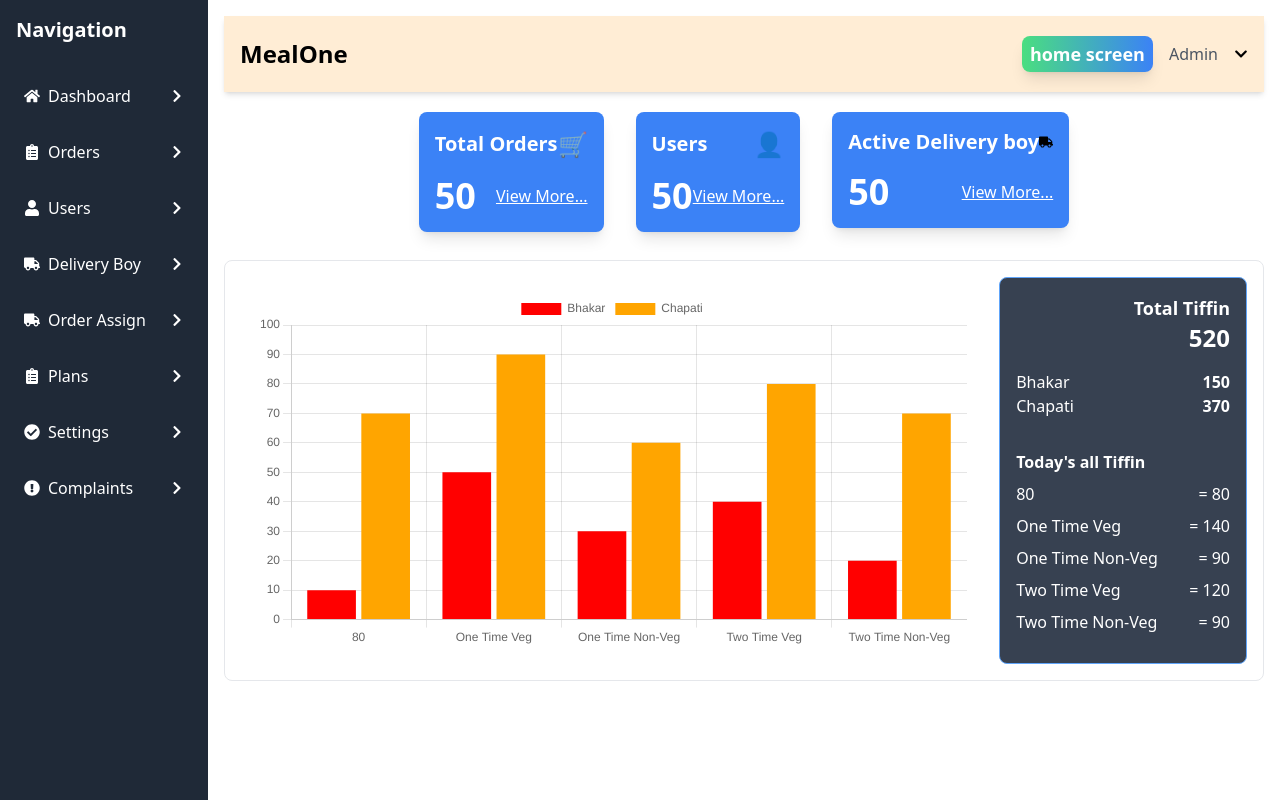
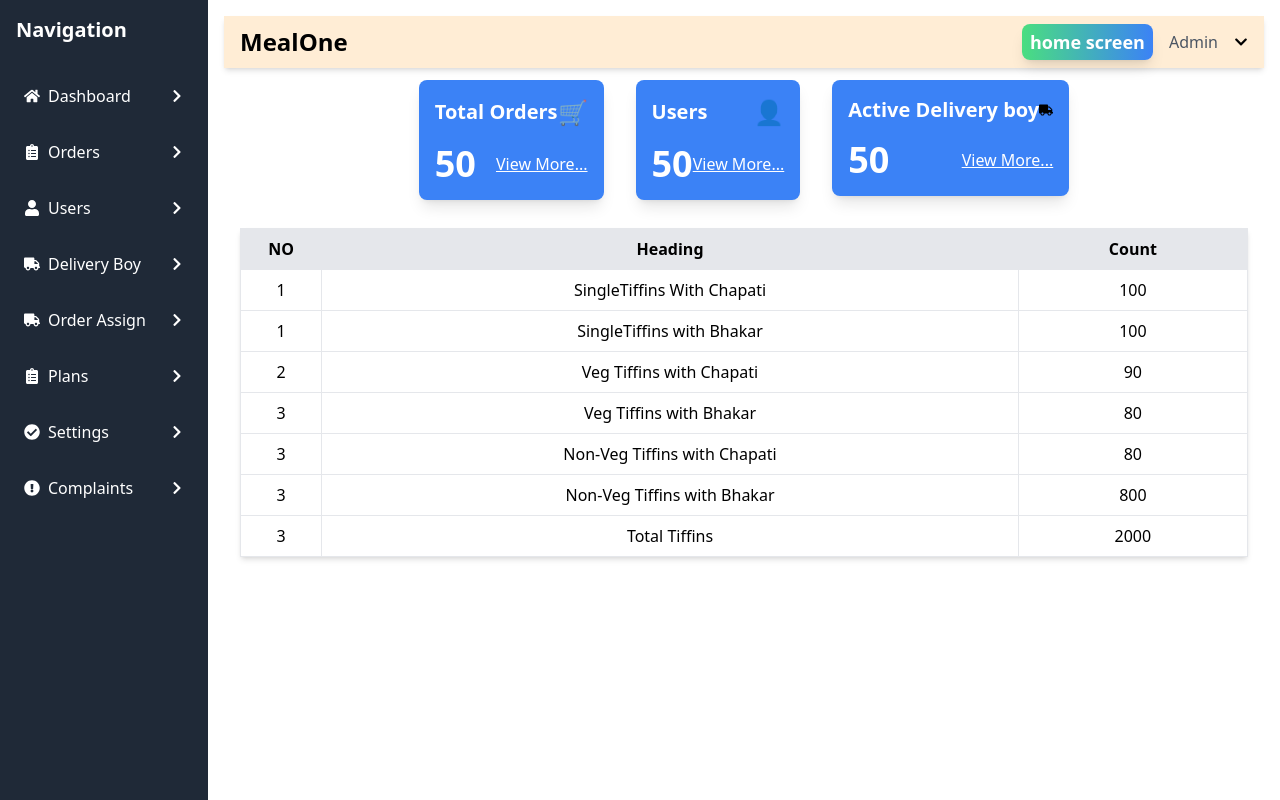
Before and after one commit to manoj509/mealone, a React (Create React App) app: page /admin in a window 1280 px wide. Built offline with nearby package versions, Linux system fonts and the light colour scheme; no server answers.

Commit message:
intial commit'

```diff
--- a/src/admin/components/AdminNavbar.jsx
+++ b/src/admin/components/AdminNavbar.jsx
@@ -5,7 +5,7 @@
 
 const AdminNavbar = () => {
   return (
-    <div className="flex justify-between items-center bg-gray-100 px-4 py-2 shadow-md bg-orange-100 sticky top-0 z-50 py-5">
+    <div className="flex justify-between items-center bg-gray-100 px-4 shadow-md bg-orange-100 sticky top-0 z-50 py-2">
       <h1 className="text-2xl font-bold">MealOne</h1>
       <div className="flex items-center space-x-4">
       <Link to={"/"}
--- a/src/admin/components/ChartBox.jsx
+++ b/src/admin/components/ChartBox.jsx
@@ -1,118 +1,162 @@
+
+
 import React from "react";
-import {
-  Chart as ChartJS,
-  CategoryScale,
-  LinearScale,
-  BarElement,
-  Title,
-  Tooltip,
-  Legend,
-} from "chart.js";
-import { Bar } from "react-chartjs-2";
-
-// Register Chart.js components
-ChartJS.register(CategoryScale, LinearScale, BarElement, Title, Tooltip, Legend);
 
 const Dashboard = () => {
-  const data = {
-    labels: ["80", "One Time Veg", "One Time Non-Veg", "Two Time Veg", "Two Time Non-Veg"],
-    datasets: [
-      {
-        label: "Bhakar",
-        data: [10, 50, 30, 40, 20],
-        backgroundColor: "red",
-      },
-      {
-        label: "Chapati",
-        data: [70, 90, 60, 80, 70],
-        backgroundColor: "orange",
-      },
-    ],
-  };
-
-  const options = {
-    responsive: true,
-    plugins: {
-      legend: {
-        position: "top",
-      },
-    },
-    scales: {
-      y: {
-        beginAtZero: true,
-        max: 100,
-      },
-    },
-  };
+  const data = [
+    { id: 1, heading: "SingleTiffins With Chapati", count: "100" },
+    { id: 1, heading: "SingleTiffins with Bhakar ", count: "100" },
+    { id: 2, heading: "Veg Tiffins with Chapati", count: "90" },
+    { id: 3, heading: "Veg Tiffins with Bhakar", count: "80" },
+    { id: 3, heading: "Non-Veg  Tiffins with Chapati", count: "80" },
+    { id: 3, heading: "Non-Veg Tiffins with Bhakar", count: "800" },
+    { id: 3, heading: "Total Tiffins", count: "2000" },
+  ];
 
   return (
-    <div className="flex flex-col items-center py-2">
-      {/* Main Container */}
-      <div className="flex w-full max-w-7xl border p-4 rounded-lg">
-        {/* Bar Chart Section */}
-        <div className="w-3/4 p-4">
-          <Bar data={data} options={options} />
-        </div>
-
-        {/* Statistics Section */}
-        <div className="w-1/4 ml-4 bg-gray-700 text-white border border-blue-400 p-4 rounded-lg">
-          <div className="text-right">
-            <p className="font-bold text-lg">Total Tiffin</p>
-            <p className="text-2xl font-extrabold">520</p>
-          </div>
-
-          <div className="mt-4">
-            <div className="flex justify-between">
-              <p>Bhakar</p>
-              <p className="font-bold">150</p>
-            </div>
-            <div className="flex justify-between">
-              <p>Chapati</p>
-              <p className="font-bold">370</p>
-            </div>
-          </div>
-
-          <div className="mt-8">
-            <p className="font-bold">Today's all Tiffin</p>
-            <div className="mt-2 space-y-2">
-              <div className="flex justify-between">
-                <p>80</p>
-                <p>= 80</p>
-              </div>
-              <div className="flex justify-between">
-                <p>One Time Veg</p>
-                <p>= 140</p>
-              </div>
-              <div className="flex justify-between">
-                <p>One Time Non-Veg</p>
-                <p>= 90</p>
-              </div>
-              <div className="flex justify-between">
-                <p>Two Time Veg</p>
-                <p>= 120</p>
-              </div>
-              <div className="flex justify-between">
-                <p>Two Time Non-Veg</p>
-                <p>= 90</p>
-              </div>
-            </div>
-          </div>
-        </div>
-      </div>
-
-      {/* Bottom Legends */}
-      {/* <div className="flex mt-4 space-x-6">
-        <div className="flex items-center space-x-2">
-          <div className="w-4 h-4 bg-red-500 rounded-full"></div>
-          <p>Bhakar</p>
-        </div>
-        <div className="flex items-center space-x-2">
-          <div className="w-4 h-4 bg-orange-500 rounded-full"></div>
-          <p>Chapati</p>
-        </div>
-      </div> */}
+    <div className="container mx-auto p-4 text-center">
+      <table className="w-full border border-gray-300 shadow-md">
+        <thead>
+          <tr className="bg-gray-200 ">
+            <th className="border py-2">NO</th>
+            <th className="border px-4 py-2">Heading</th>
+            <th className="border px-4 py-2">Count </th>
+          </tr>
+        </thead>
+        <tbody>
+          {data.map((item) => (
+            <tr key={item.id} className="hover:bg-gray-100">
+              <td className="border  py-2">{item.id}</td>
+              <td className="border px-4 py-2">{item.heading}</td>
+              <td className="border px-4 py-2">{item.count}</td>
+            </tr>
+          ))}
+        </tbody>
+      </table>
     </div>
   );
 };
 
 export default Dashboard;
+
+
+
+
+// import React from "react";
+// import {
+//   Chart as ChartJS,
+//   CategoryScale,
+//   LinearScale,
+//   BarElement,
+//   Title,
+//   Tooltip,
+//   Legend,
+// } from "chart.js";
+// import { Bar } from "react-chartjs-2";
+
+// // Register Chart.js components
+// ChartJS.register(CategoryScale, LinearScale, BarElement, Title, Tooltip, Legend);
+
+// const Dashboard = () => {
+//   const data = {
+//     labels: ["80", "One Time Veg", "One Time Non-Veg", "Two Time Veg", "Two Time Non-Veg"],
+//     datasets: [
+//       {
+//         label: "Bhakar",
+//         data: [10, 50, 30, 40, 20],
+//         backgroundColor: "red",
+//       },
+//       {
+//         label: "Chapati",
+//         data: [70, 90, 60, 80, 70],
+//         backgroundColor: "orange",
+//       },
+//     ],
+//   };
+
+//   const options = {
+//     responsive: true,
+//     plugins: {
+//       legend: {
+//         position: "top",
+//       },
+//     },
+//     scales: {
+//       y: {
+//         beginAtZero: true,
+//         max: 100,
+//       },
+//     },
+//   };
+
+//   return (
+//     <div className="flex flex-col items-center py-2">
+//       {/* Main Container */}
+//       <div className="flex w-full max-w-7xl border p-4 rounded-lg">
+//         {/* Bar Chart Section */}
+//         <div className="w-3/4 p-4">
+//           <Bar data={data} options={options} />
+//         </div>
+
+//         {/* Statistics Section */}
+//         <div className="w-1/4 ml-4 bg-gray-700 text-white border border-blue-400 p-4 rounded-lg">
+//           <div className="text-right">
+//             <p className="font-bold text-lg">Total Tiffin</p>
+//             <p className="text-2xl font-extrabold">520</p>
+//           </div>
+
+//           <div className="mt-4">
+//             <div className="flex justify-between">
+//               <p>Bhakar</p>
+//               <p className="font-bold">150</p>
+//             </div>
+//             <div className="flex justify-between">
+//               <p>Chapati</p>
+//               <p className="font-bold">370</p>
+//             </div>
+//           </div>
+
+//           <div className="mt-8">
+//             <p className="font-bold">Today's all Tiffin</p>
+//             <div className="mt-2 space-y-2">
+//               <div className="flex justify-between">
+//                 <p>80</p>
+//                 <p>= 80</p>
+//               </div>
+//               <div className="flex justify-between">
+//                 <p>One Time Veg</p>
+//                 <p>= 140</p>
+//               </div>
+//               <div className="flex justify-between">
+//                 <p>One Time Non-Veg</p>
+//                 <p>= 90</p>
+//               </div>
+//               <div className="flex justify-between">
+//                 <p>Two Time Veg</p>
+//                 <p>= 120</p>
+//               </div>
+//               <div className="flex justify-between">
+//                 <p>Two Time Non-Veg</p>
+//                 <p>= 90</p>
+//               </div>
+//             </div>
+//           </div>
+//         </div>
+//       </div>
+
+//       {/* Bottom Legends */}
+//       {/* <div className="flex mt-4 space-x-6">
+//         <div className="flex items-center space-x-2">
+//           <div className="w-4 h-4 bg-red-500 rounded-full"></div>
+//           <p>Bhakar</p>
+//         </div>
+//         <div className="flex items-center space-x-2">
+//           <div className="w-4 h-4 bg-orange-500 rounded-full"></div>
+//           <p>Chapati</p>
+//         </div>
+//       </div> */}
+//     </div>
+//   );
+// };
+
+// export default Dashboard;
--- a/src/admin/components/Dashboard.jsx
+++ b/src/admin/components/Dashboard.jsx
@@ -14,7 +14,7 @@
       className=" hidden-scrollbar" // Add scrollable styles
     >
 
-      <div className="flex justify-center space-x-8 container mx-auto my-5 px-4 lg:px-8">
+      <div className="flex justify-center space-x-8 container mx-auto my-3 px-4 lg:px-8">
         <Link to={"/admin/orders"}>
           <StatsCard title="Total Orders" count="50" icon="🛒" />
         </Link>
--- a/src/admin/components/MealPreparation.jsx
+++ b/src/admin/components/MealPreparation.jsx
@@ -8,6 +8,9 @@
     { type: "Veg", item: "Bhakri", quantity: 60 },
     { type: "Non-Veg", item: "Chapati", quantity: 90 },
     { type: "Non-Veg", item: "Bhakri", quantity: 10 },
+    { type: "*", item: "Total Bhakri", quantity: 100 },
+    { type: "*", item: "Total Chapati", quantity: 100 },
+    { type: "*", item: "Total Tiffins", quantity: 200 },
   ];
 
   const downloadPDF = () => {
```
Also changed, not shown: src/admin/components/Plans.jsx (+4 -47 lines).
